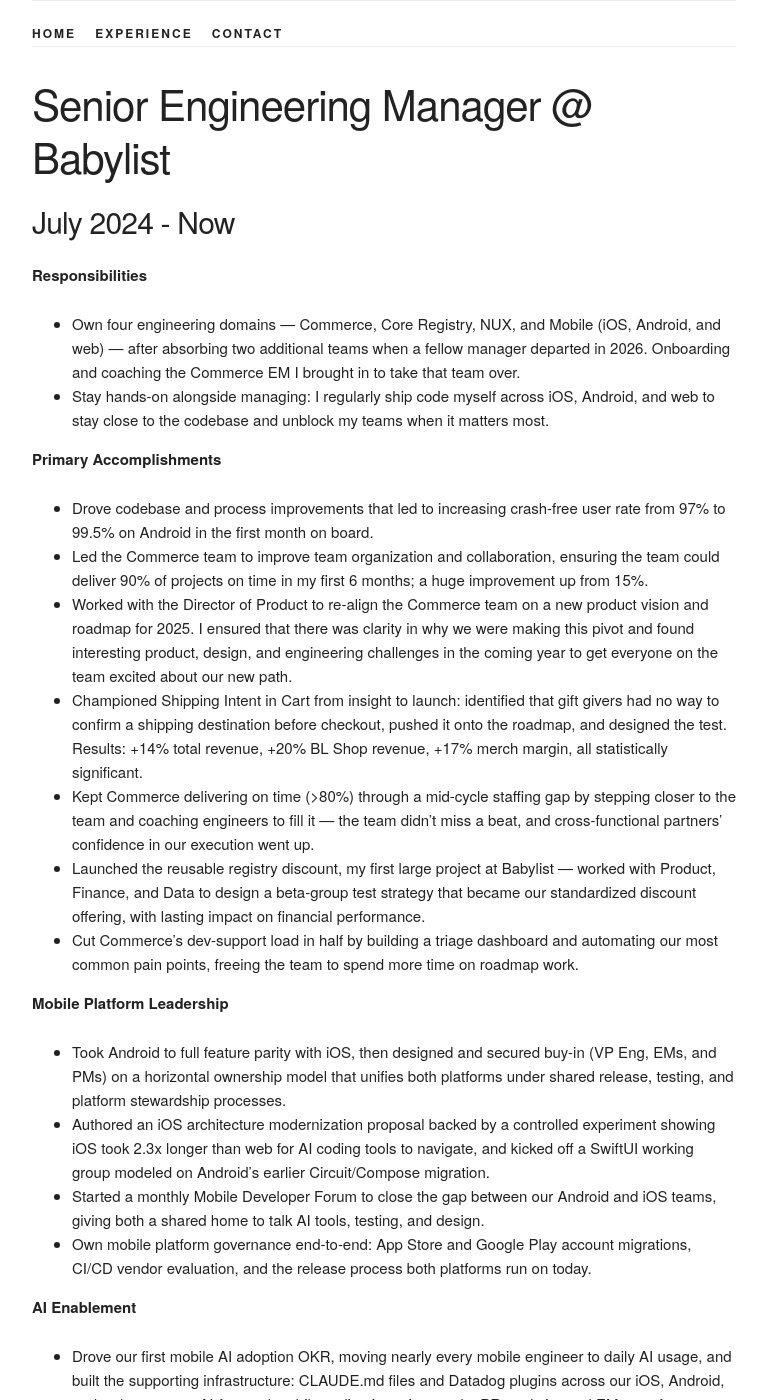
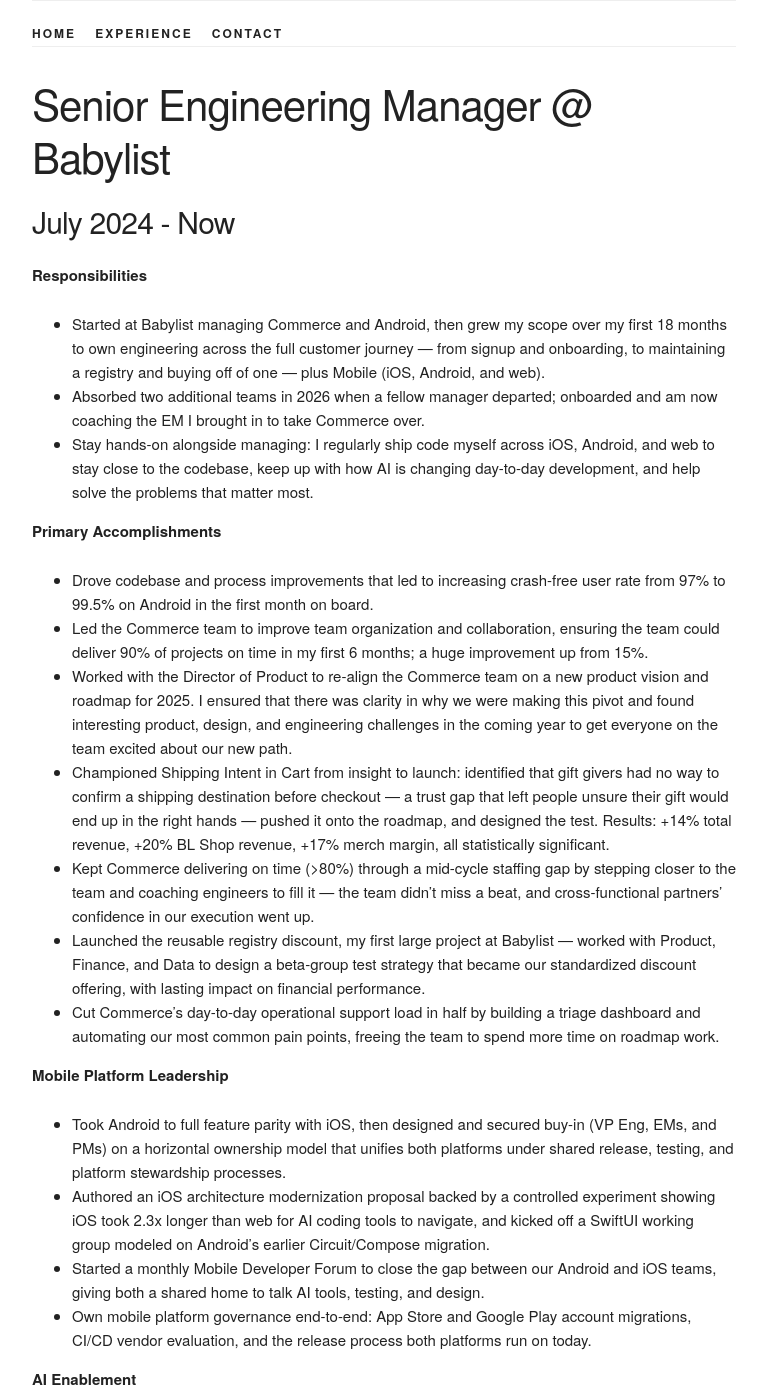
Before and after one commit to ryanstutes/ryanstutes.github.io, a Jekyll site: the page built from experience.md, in a window 1280 px wide and 1400 px high. Shown: the whole window, without its empty margins (256-1023 px from the left). Built offline with Jekyll 4.4.1, drawn with Linux system fonts in a browser that asks for light colours; our own code applies the rules of GitHub Pages for plain Markdown files; some of the changed text lies outside the part shown.

Commit message:
address PR feedback: cut internal jargon, add user/revenue framing
Swapped internal team names (NUX, Core Registry) for plain-language
descriptions of the customer journey, added the annual purchase
value stat to the home page, reordered the language list, moved AI
tooling into its own line, and folded in details on the hackathon
cadence/pipeline-to-prod work and the reasoning behind staying
hands-on with code.

Co-Authored-By: Claude Sonnet 5 <noreply@anthropic.com>

```diff
--- a/_includes/home.html
+++ b/_includes/home.html
@@ -7,10 +7,12 @@
             <br>
             <p>I’m an engineering leader with broad experience in full-stack mobile and web development. Throughout my career, I’ve collaborated closely with cross-functional teams – product, design, data, platform, marketing – and I excel at communicating and working across diverse groups. I thrive in environments where clear communication, collaboration, and feedback are critical components of the culture.</p>
             <p>I prioritize open, direct communication, allowing me to build trust and strong relationships fast. I’m all about getting things done while having fun. My focus is on driving business success, scaling technology, and leading teams to create meaningful, long-lasting products.</p>
-            <p>These days that means leading multiple engineering domains at Babylist – Commerce, Core Registry, NUX, and Mobile – while staying hands-on with code and driving how our engineering org adopts AI, from mobile-specific tooling to org-wide enablement.</p>
+            <p>These days that means leading engineering across everything from signup and onboarding, to maintaining a registry and buying off of one – teams that power roughly $2.4B in annual purchase value across 2.6M new registries a year. I stay hands-on with code and drive how our engineering org adopts AI, from mobile-specific tooling to org-wide enablement.</p>
 
+            <strong>AI-assisted &amp; agentic development tooling</strong>
+            <br><br>
             <strong>Tech and languages:&nbsp;</strong>
-            <pre><code>JavaScript, Swift, Kotlin, Ruby, HTML/CSS, Python, Go, C#<br>Docker, AWS and GCP, MySQL/Postgres, Mongo/DocDB, System Architecture, CI/CD<br>AI-assisted &amp; agentic development tooling</code></pre>
+            <pre><code>Ruby, Swift, Kotlin, JavaScript, HTML/CSS, Python, Go, C#<br>Docker, AWS and GCP, MySQL/Postgres, Mongo/DocDB, System Architecture, CI/CD</code></pre>
             <a class="button button-primary" href="/files/stutes-resume.pdf">View Resume</a>
             <a class="button button-primary" href="/experience">More work details</a>
             <hr class="spc-xl">
--- a/experience.md
+++ b/experience.md
@@ -4,18 +4,19 @@
 
 **Responsibilities**
 
-* Own four engineering domains — Commerce, Core Registry, NUX, and Mobile (iOS, Android, and web) — after absorbing two additional teams when a fellow manager departed in 2026. Onboarding and coaching the Commerce EM I brought in to take that team over.
-* Stay hands-on alongside managing: I regularly ship code myself across iOS, Android, and web to stay close to the codebase and unblock my teams when it matters most.
+* Started at Babylist managing Commerce and Android, then grew my scope over my first 18 months to own engineering across the full customer journey — from signup and onboarding, to maintaining a registry and buying off of one — plus Mobile (iOS, Android, and web).
+* Absorbed two additional teams in 2026 when a fellow manager departed; onboarded and am now coaching the EM I brought in to take Commerce over.
+* Stay hands-on alongside managing: I regularly ship code myself across iOS, Android, and web to stay close to the codebase, keep up with how AI is changing day-to-day development, and help solve the problems that matter most.
 
 **Primary Accomplishments**
 
 * Drove codebase and process improvements that led to increasing crash-free user rate from 97% to 99.5% on Android in the first month on board.
 * Led the Commerce team to improve team organization and collaboration, ensuring the team could deliver 90% of projects on time in my first 6 months; a huge improvement up from 15%.
 * Worked with the Director of Product to re-align the Commerce team on a new product vision and roadmap for 2025\. I ensured that there was clarity in why we were making this pivot and found interesting product, design, and engineering challenges in the coming year to get everyone on the team excited about our new path.
-* Championed Shipping Intent in Cart from insight to launch: identified that gift givers had no way to confirm a shipping destination before checkout, pushed it onto the roadmap, and designed the test. Results: +14% total revenue, +20% BL Shop revenue, +17% merch margin, all statistically significant.
+* Championed Shipping Intent in Cart from insight to launch: identified that gift givers had no way to confirm a shipping destination before checkout — a trust gap that left people unsure their gift would end up in the right hands — pushed it onto the roadmap, and designed the test. Results: +14% total revenue, +20% BL Shop revenue, +17% merch margin, all statistically significant.
 * Kept Commerce delivering on time (\>80%) through a mid-cycle staffing gap by stepping closer to the team and coaching engineers to fill it — the team didn't miss a beat, and cross-functional partners' confidence in our execution went up.
 * Launched the reusable registry discount, my first large project at Babylist — worked with Product, Finance, and Data to design a beta-group test strategy that became our standardized discount offering, with lasting impact on financial performance.
-* Cut Commerce's dev-support load in half by building a triage dashboard and automating our most common pain points, freeing the team to spend more time on roadmap work.
+* Cut Commerce's day-to-day operational support load in half by building a triage dashboard and automating our most common pain points, freeing the team to spend more time on roadmap work.
 
 **Mobile Platform Leadership**
 
@@ -28,15 +29,14 @@
 
 * Drove our first mobile AI adoption OKR, moving nearly every mobile engineer to daily AI usage, and built the supporting infrastructure: CLAUDE.md files and Datadog plugins across our iOS, Android, and web repos, an AI-focused mobile coding interview, and a PR analytics tool EMs use for calibration.
 * Stayed hands-on to keep this credible: merged 70+ PRs across 11 repos in a single half while managing four teams, including a scripted remediation that fixed over 2,000 broken registry items after an incident.
-* Organized and led our annual company-wide Hackathon (~100 people), reframing it around using AI tools to improve daily work rather than just pitching ideas.
-* Watched that leadership pay off directly: one engineer used the momentum from the hackathon to build an AI tool that cut a week of manual work down to days, and agentic AI is now a standard part of how the team ships.
+* Organized and led two company-wide Hackathons (~100 people each) since taking ownership of the event, reframing them around using AI tools to improve daily work rather than just pitching ideas, and proposed moving to a twice-a-year cadence.
+* Built a structured pipeline to get our best hackathon projects into production, and watched that investment pay off directly: one engineer used the momentum from a hackathon to build an AI tool that cut a week of manual work down to days, and agentic AI is now a standard part of how the team ships.
 
 **Building the Team**
 
 * Coached a Staff engineer from struggling with planning and estimation into a trusted technical leader who now ships high-quality work, meets deadlines, and leads on AI adoption.
 * Grew another engineer from an implementer into someone trusted with complex, cross-functional ownership, expanding their scope while keeping the coaching tight enough that they never felt lost.
 * Ran source-a-thons and refined interview loops for iOS and Staff SRE roles, directly contributing to closing key hires for the org.
-* Onboarded and am actively coaching the EM I brought in to take over Commerce, setting 90-day expectations and a gradual transition plan.
 * Proposed a mid-level engineering rotation program and a framework for evaluating EM readiness, both adopted org-wide.
 
 **Other Org-wide Impacts**
```
